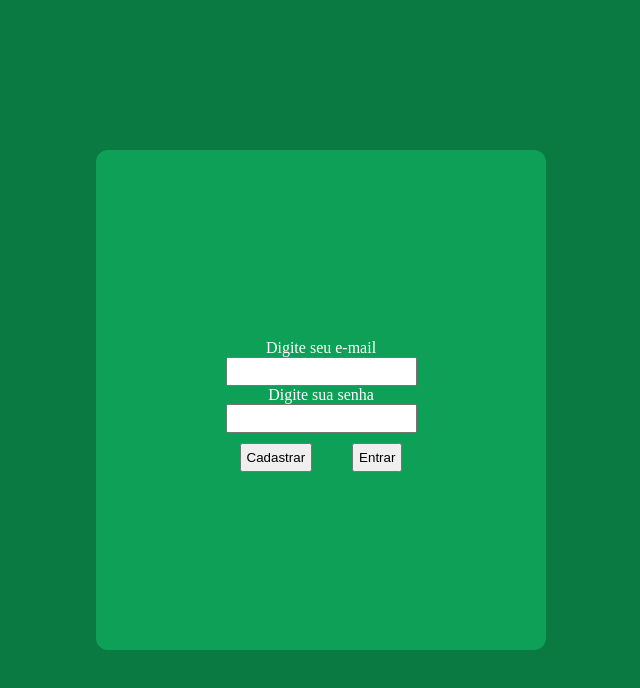
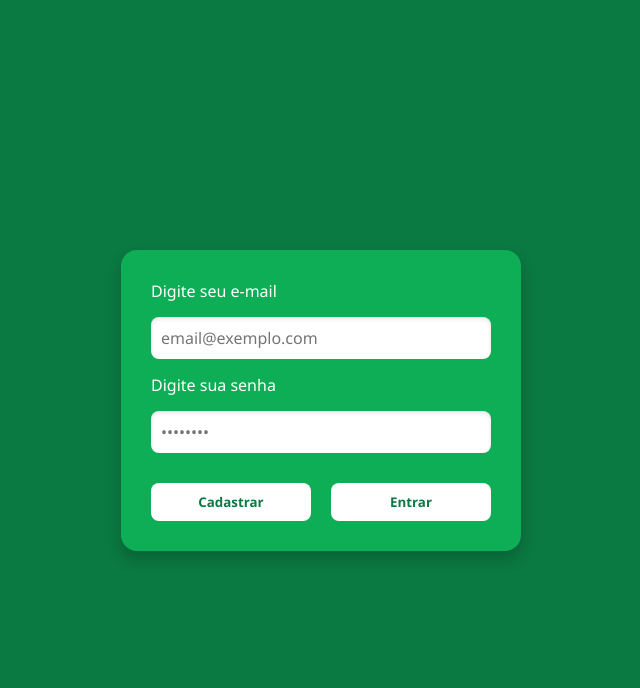
Before and after one commit to SilvioGobo/ProjetoCarrinho, a React (Vite) app: page / in a window 1280 px wide. Before the commit this address led to /login. Shown: the top 688 px of the page, without its empty margins (319-959 px from the left). Built offline with nearby package versions, Linux system fonts and the light colour scheme.

Commit message:
melhorias no site

```diff
--- a/src/components/routers/index.jsx
+++ b/src/components/routers/index.jsx
@@ -3,21 +3,14 @@ import { Route, Routes } from 'react-router';
 import PaginaProdutos from '../../pages/Produtos/PaginaProdutos';
 import Login from '../../pages/Login/telaLogin';
 import Cadastro from '../../pages/Cadastro/telaCadastro';
-import PrivateRoute from './PrivateRoute';
 
 export default function Routers() {
   return (
    <Routes>
-      <Route
-        path="/"
-        element={
-          <PrivateRoute>
-            <PaginaProdutos />
-          </PrivateRoute>
-        }
-      />
+      <Route path="/" element={<Login />} />
       <Route path="/login" element={<Login />} />
       <Route path="/cadastro" element={<Cadastro />} />
+      <Route path="/pagprodutos" element={<PaginaProdutos />} />
     </Routes>
   );
 }
--- a/src/pages/Cadastro/style.css
+++ b/src/pages/Cadastro/style.css
@@ -1,47 +1,78 @@
-*{
+* {
     margin: 0;
     padding: 0;
+    box-sizing: border-box;
+    font-family: 'Segoe UI', Tahoma, Geneva, Verdana, sans-serif;
 }
+
 body {
-    background-color: rgb(11, 121, 66);;
-    /* rgb(13, 160, 86); clara*/
+    background-color: #0b7942;
     width: 100vw;
     height: 100vh;
 }
 
-.container{
+.container {
     display: flex;
     width: 100vw;
     height: 100vh;
     justify-content: center;
     align-items: center;
+    padding: 20px;
 }
 
 .formulario {
-    background-color:rgb(13, 160, 86);;
+    background-color: #0dae56;
     display: flex;
     flex-direction: column;
-    width: 450px;
-    height: 500px;
-    align-items: center;
-    justify-content: center;
-    border-radius: 12px;
-}
-.formulario button, input {
-    padding: 5px;
+    width: 100%;
+    max-width: 400px;
+    padding: 30px;
+    border-radius: 16px;
+    box-shadow: 0 8px 16px rgba(0, 0, 0, 0.2);
 }
 
-.formulario-conteudo{
+.formulario-conteudo {
     display: flex;
     flex-direction: column;
     color: white;
-    align-items: center;
-    justify-content: center;
+    gap: 15px;
+    margin-bottom: 30px;
+}
+
+.formulario input {
     padding: 10px;
+    border-radius: 8px;
+    border: none;
+    outline: none;
+    font-size: 16px;
+    box-shadow: inset 0 2px 4px rgba(0, 0, 0, 0.1);
 }
-.botoes{
+
+.formulario input:focus {
+    border: 2px solid #ffffff;
+    background-color: #f0fff4;
+    color: #333;
+}
+
+.botoes {
     display: flex;
-    flex-direction: row;
-    gap: 40px;
-    justify-content: space-around;
+    justify-content: space-between;
+    gap: 20px;
 }
+
+.botoes button {
+    flex: 1;
+    padding: 10px;
+    background-color: white;
+    color: #0b7942;
+    border: none;
+    border-radius: 8px;
+    font-weight: bold;
+    cursor: pointer;
+    transition: all 0.2s ease-in-out;
+}
+
+.botoes button:hover {
+    background-color: #e6fff2;
+    transform: scale(1.03);
+}
--- a/src/pages/Cadastro/telaCadastro.jsx
+++ b/src/pages/Cadastro/telaCadastro.jsx
@@ -2,25 +2,23 @@ import React from 'react';
 import './style.css';
 import { useNavigate } from 'react-router-dom';
 
-export default function Cadastro(){
+export default function Cadastro() {
     const navigate = useNavigate();
+
     return (
-        <div className='container'>
-            <div className='formulario'>
-                    <div className='formulario-conteudo'>
-                        <label>Digite seu e-mail</label>
-                        <input type="email" />
-                        <label>Digite sua senha</label>
-                        <input type="password" />
-                    </div>
+        <div className="container">
+            <div className="formulario">
+                <div className="formulario-conteudo">
+                    <label>Digite seu e-mail</label>
+                    <input type="email" placeholder="email@exemplo.com" />
+                    <label>Digite sua senha</label>
+                    <input type="password" placeholder="••••••••" />
+                </div>
 
-                    <div className='botoes'>
-                        <div>
-                            <button>Cadastrar</button>
-                        </div>
-                    </div>
-
+                <div className="botoes">
+                    <button onClick={() => navigate('/login')}>Cadastrar</button>
+                </div>
             </div>
         </div>
-    )
+    );
 }
--- a/src/pages/Login/style.css
+++ b/src/pages/Login/style.css
@@ -1,47 +1,78 @@
-*{
+* {
     margin: 0;
     padding: 0;
+    box-sizing: border-box;
+    font-family: 'Segoe UI', Tahoma, Geneva, Verdana, sans-serif;
 }
+
 body {
-    background-color: rgb(11, 121, 66);;
-    /* rgb(13, 160, 86); clara*/
+    background-color: #0b7942;
     width: 100vw;
     height: 100vh;
 }
 
-.container{
+.container {
     display: flex;
     width: 100vw;
     height: 100vh;
     justify-content: center;
     align-items: center;
+    padding: 20px;
 }
 
 .formulario {
-    background-color:rgb(13, 160, 86);;
+    background-color: #0dae56;
     display: flex;
     flex-direction: column;
-    width: 450px;
-    height: 500px;
-    align-items: center;
-    justify-content: center;
-    border-radius: 12px;
-}
-.formulario button, input {
-    padding: 5px;
+    width: 100%;
+    max-width: 400px;
+    padding: 30px;
+    border-radius: 16px;
+    box-shadow: 0 8px 16px rgba(0, 0, 0, 0.2);
 }
 
-.formulario-conteudo{
+.formulario-conteudo {
     display: flex;
     flex-direction: column;
     color: white;
-    align-items: center;
-    justify-content: center;
+    gap: 15px;
+    margin-bottom: 30px;
+}
+
+.formulario input {
     padding: 10px;
+    border-radius: 8px;
+    border: none;
+    outline: none;
+    font-size: 16px;
+    box-shadow: inset 0 2px 4px rgba(0, 0, 0, 0.1);
 }
-.botoes{
+
+.formulario input:focus {
+    border: 2px solid #ffffff;
+    background-color: #f0fff4;
+    color: #333;
+}
+
+.botoes {
     display: flex;
-    flex-direction: row;
-    gap: 40px;
-    justify-content: space-around;
+    justify-content: space-between;
+    gap: 20px;
 }
+
+.botoes button {
+    flex: 1;
+    padding: 10px;
+    background-color: white;
+    color: #0b7942;
+    border: none;
+    border-radius: 8px;
+    font-weight: bold;
+    cursor: pointer;
+    transition: all 0.2s ease-in-out;
+}
+
+.botoes button:hover {
+    background-color: #e6fff2;
+    transform: scale(1.03);
+}
--- a/src/pages/Login/telaLogin.jsx
+++ b/src/pages/Login/telaLogin.jsx
@@ -1,28 +1,25 @@
 import React from 'react';
 import './style.css';
 import { useNavigate } from 'react-router-dom';
-export default function Login(){
+
+export default function Login() {
     const navigate = useNavigate();
+
     return (
-        <div className='container'>
-            <div className='formulario'>
-                    <div className='formulario-conteudo'>
-                        <label>Digite seu e-mail</label>
-                        <input type="email" />
-                        <label>Digite sua senha</label>
-                        <input type="password" />
-                    </div>
+        <div className="container">
+            <div className="formulario">
+                <div className="formulario-conteudo">
+                    <label>Digite seu e-mail</label>
+                    <input type="email" placeholder="email@exemplo.com" />
+                    <label>Digite sua senha</label>
+                    <input type="password" placeholder="••••••••" />
+                </div>
 
-                    <div className='botoes'>
-                        <div>
-                            <button>Cadastrar</button>
-                        </div>
-                        <div>
-                            <button>Entrar</button>
-                        </div>
-                    </div>
-
+                <div className="botoes">
+                    <button onClick={() => navigate('/cadastro')}>Cadastrar</button>
+                    <button onClick={() => navigate('/pagprodutos')}>Entrar</button>
+                </div>
             </div>
         </div>
-    )
+    );
 }
```
